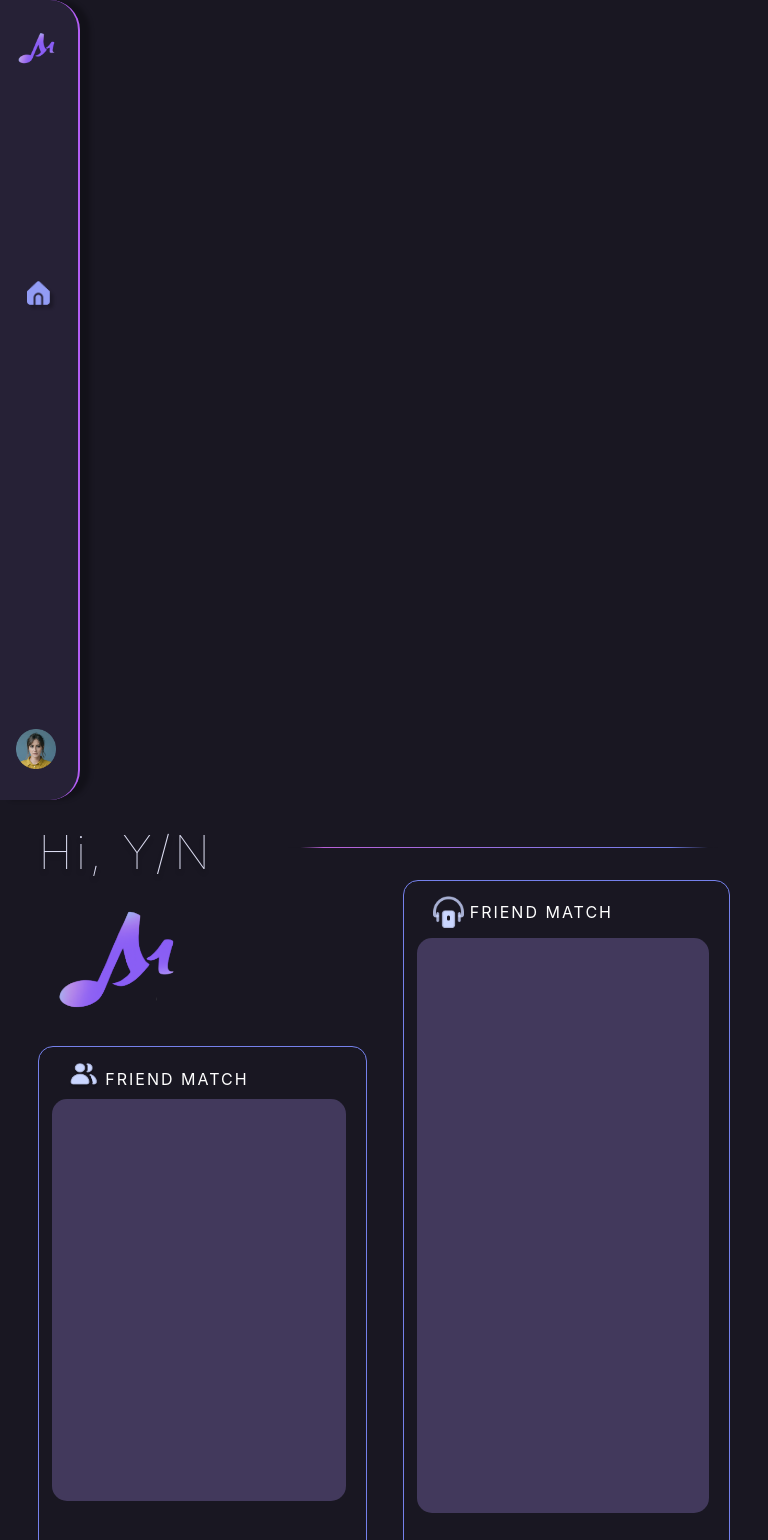
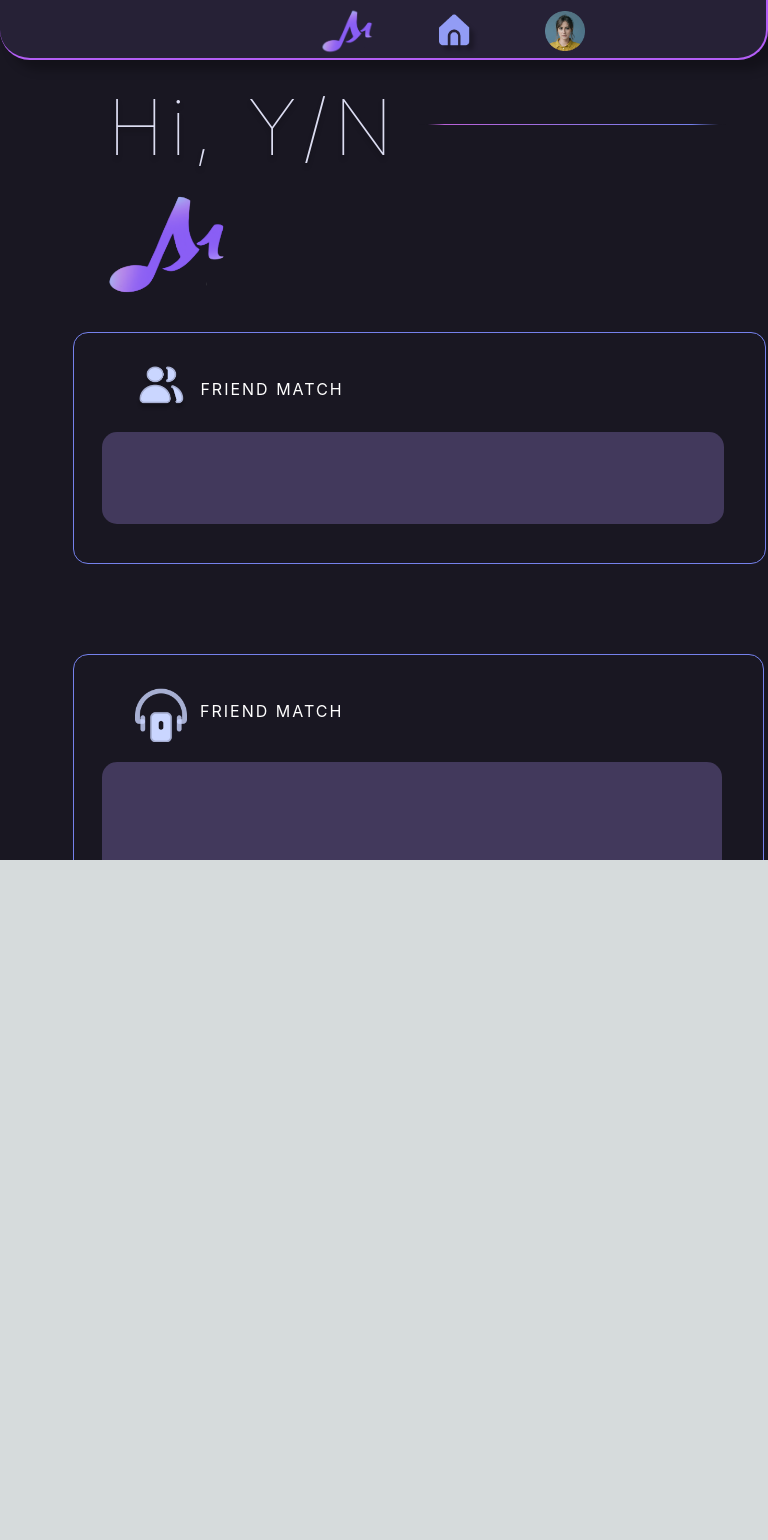
Before and after one commit to microlchen/ui, a Next.js app: page /dashboard in a window 768 px wide. Shown: the top 1540 px of the page. After the commit the page ends 860 px from the top, so only its background shows below. Built offline with nearby package versions, Linux system fonts and the light colour scheme.

Commit message:
dashboard mobile

```diff
--- a/src/pages/dashboard.jsx
+++ b/src/pages/dashboard.jsx
@@ -22,20 +22,18 @@ export default function Dashboard() {
     return (
         <div className={styles.dashboard}>
                 <div className={styles.menu}>
-                            <img className={styles.untitledartworkdash} style = {{marginTop:"40%"}} src={untitledArtwork} />
-                            <img className={styles.untitledartworkdash} style = {{marginTop:"10vh", marginLeft:"35%", width:"30px"}} src={home} />
-                            <img className={styles.untitledartworkdash} style = {{marginTop:"35vh", marginBottom:"40%"}} src={avatar} />
-                            {/* <img className={styles.untitledartworkdash}  src={home} /> */}
+                            <img className={styles.untitledartworkdash1} src={untitledArtwork} />
+                            <img className={styles.untitledartworkdash2} src={home} />
+                            <img className={styles.untitledartworkdash3} src={avatar} />
 
                 </div>
                 <div className={styles.dashboardbox}>
                     <div className={styles.innerbox}>
                     <div className={styles.landingdash}>Hi, Y/N</div>
-
                     <img className={styles.image} src={untitledArtwork} />
                         <div className={styles.halfsize} >
                             <div className={styles.title}>
-                            <img className={styles.functionicon} style={{width:"10%", height:"15%", alignContent:"center"}} src={friend} />
+                            <img className={styles.functionicon} src={friend} />
                             <div className={styles.friendmatch}>FRIEND MATCH</div>
                             </div>
                                 <div className={styles.innerfilebox}>
@@ -43,14 +41,14 @@ export default function Dashboard() {
                                 </div>
                         </div>
                     </div>
-                    <div className={styles.innerbox} style ={{marginRight:"5%", height:"100%"}}>
+                    <div className={styles.innerbox2}>
                     <img className={styles.vectordash} src={vector} />
                         <div className={styles.halfsize2} >
                             <div className={styles.title}>
-                            <img className={styles.functionicon} style={{width:"10%", height:"15%", alignContent:"center"}} src={vibepicker} />
+                            <img className={styles.functionicon} src={vibepicker} />
                             <div className={styles.friendmatch}>FRIEND MATCH</div>
                             </div>
-                                <div className={styles.innerfilebox} style = {{height: "82%", minHeight:"260px"}}>
+                                <div className={styles.innerfilebox2}>
 
                                 </div>
                         </div>
--- a/src/styles/Home.module.css
+++ b/src/styles/Home.module.css
@@ -1,134 +1,8 @@
-/*
-Landing
-*/
 .all{
   background-color: #191722;
   height: max-content;
 }
-.dashboard {
-  color: #c1c8ff;
-  width: 100%;
 
-  height:initial;
-  flex-direction: row;
-  /* justify-content: space-between; */
-  align-items: flex-start;
-  display: flex;
-  background-color: #191722;
-  color:white;
-  flex-grow: 1;
-  overflow: scroll;
-  @media only screen and (max-width: 896px) {
-      flex-direction: column;
-  }
-}
-.dashboard2 {
-  width:fit-content;
-  height:auto;
-
-}
-.menu{
-  height:100vh;
-  width: 80px;
-  min-width: 60px;
-  min-height: 400px;
-
-  background: #262136;
-  box-shadow: 10px 0px 4px rgba(0, 0, 0, 0.25);
-  border-radius: 0px 30px 30px 0px;
-  border-right: solid #B35EF5 2px;
-
-  justify-content: space-between;
-  align-items: flex-start;
-  display: flex;
-  /* align-content: center; */
-  /* justify-content: center; */
-  flex-direction: column;
-
-}
-
-.dashboardbox{
-  align-items: flex-start;
-  display: flex;
-  flex-direction: row;
-  width: 100%;
-  height: 100vh;
-  flex-grow: 1;
-}
-
-.untitledartworkdash {
-  width: 40px;
-  object-fit: cover;
-  background-position: center;
-  background-size: cover;
-  margin-bottom: 100%;
-
-  margin-left: 20%;
-
-  margin-right: 2%;
-
-
-}
-.image{
-  width:16vh;
-  height: 16vh;
-  object-fit: cover;
-  background-position: center;
-  background-size: cover;
-  margin-top: 15%;
-  margin-bottom: 10%;
-
-  margin-left: 4%;
-  margin-right: 2%;
-}
-.vectordash{
-  width:56vw;
-  object-fit: cover;
-  background-position: center;
-  justify-self: flex-end;
-  background-size: cover;
-  margin-top: 14.5%;
-
-  margin-left: -15vw;
-}
-.functionicon{
-  width: 100%;
-  height: 100%;
-  object-fit: cover;
-  background-position: center;
-  background-size: cover;
-  margin-top: 5%;
-
-  margin-left: 4%;
-  margin-right: 2%;
-}
-.title{
-  flex-direction: row;
-  display:flex;
-  margin-left: 5%;
-}
-.friendmatch{
-  font-family: Inter, sans-serif;
-  font-size: 1rem;
-  margin-top: 7%;
-  letter-spacing: 2px;
-}
-.innerbox{
-  display: flex;
-  justify-content: flex-start;
-  margin-left: 5%;
-  flex-direction: column;
-  width: 48%;
-  height:max-content;
-  flex-grow: 1;
-  height: 100%;
-  min-width: 300px;
-
-}
-.innerdash{
-  width: 20%;
-  height: 20%;
-}
 .landing {
   color: #c1c8ff;
   width: 100%;
@@ -145,60 +19,7 @@ Landing
   line-height: 14px;
   display: flex;
 }
-.landingdash {
-  margin-top: 15%;
-  font-family: Inter, sans-serif;
-  font-weight: 100;
-  font-size: 6vw;
-  line-height: 16%;
-  letter-spacing: 0.08em;
 
-  color:  rgba(233, 234, 255, 0.943);
-  text-shadow: 0px 4px 4px rgba(0, 0, 0, 0.25);
-
-}
-
-
-.halfsize {
-  box-sizing: content-box;
-
-  width: 100%;
-  /* height: 53vh; */
-  height: 100%;
-
-  min-height: 230px;
-
-  border: solid #7581EC 1px;
-  border-radius: 15px;
-  margin-bottom: 5%;
-
-
-}
-.halfsize2 {
-
-  width: 100%;
-  height: 100%;
-  min-height: 320px;
-
-  border: solid #7581EC 1px;
-  border-radius: 15px;
-  margin-right: 30%;
-  margin-bottom: 5%;
-  margin-top: 4vh;
-  flex-grow: 1;
-}
-.innerfilebox{
-  width: 90%;
-  height: 75%;
-  background-color: #42395c;
-  border-radius: 15px;
-  margin-left: 4%;
-  text-align: center;
-  text-justify: center;
-  margin-top: 3%;
-  /* flex-grow: 1; */
-  flex-direction: column;
-}
 .flexcontainer {
   width: 100%;
   flex-direction: row;
@@ -703,3 +524,464 @@ Landing
   margin-left: 0%;
 
 }
+
+/* laptop */
+@media (min-width: 768px) {
+ /*
+Landing
+*/
+
+.dashboard {
+  color: #c1c8ff;
+  width: 100%;
+
+  height:initial;
+  flex-direction: row;
+  /* justify-content: space-between; */
+  align-items: flex-start;
+  display: flex;
+  background-color: #191722;
+  color:white;
+  flex-grow: 1;
+  overflow: scroll;
+
+}
+
+.dashboard2 {
+  width:fit-content;
+  height:auto;
+
+}
+.menu{
+  height:100vh;
+  width: 80px;
+  min-width: 60px;
+  min-height: 400px;
+
+  background: #262136;
+  box-shadow: 10px 0px 4px rgba(0, 0, 0, 0.25);
+  border-radius: 0px 30px 30px 0px;
+  border-right: solid #B35EF5 2px;
+
+  justify-content: space-between;
+  align-items: flex-start;
+  display: flex;
+  /* align-content: center; */
+  /* justify-content: center; */
+  flex-direction: column;
+
+}
+
+.dashboardbox{
+  align-items: flex-start;
+  display: flex;
+  flex-direction: row;
+  width: 100%;
+  height: 100vh;
+  flex-grow: 1;
+}
+
+.untitledartworkdash1 {
+  width: 40px;
+  object-fit: cover;
+  background-position: center;
+  background-size: cover;
+  margin-bottom: 100%;
+  margin-top:40%;
+
+  margin-left: 20%;
+
+  margin-right: 2%;
+
+
+}
+.untitledartworkdash2 {
+  width: 40px;
+  object-fit: cover;
+  background-position: center;
+  background-size: cover;
+  margin-bottom: 100%;
+  margin-top:10vh,;
+  margin-left:30%;
+  width:30px;
+
+  margin-right: 2%;
+
+
+}
+.untitledartworkdash3 {
+  width: 40px;
+  object-fit: cover;
+  background-position: center;
+  background-size: cover;
+  margin-bottom: 100%;
+  margin-top:35vh;
+  margin-bottom:40%;
+
+  margin-left: 20%;
+
+  margin-right: 2%;
+
+
+}
+.image{
+  width:16vh;
+  height: 16vh;
+  object-fit: cover;
+  background-position: center;
+  background-size: cover;
+  margin-top: 15%;
+  margin-bottom: 10%;
+
+  margin-left: 4%;
+  margin-right: 2%;
+}
+.vectordash{
+  width:56vw;
+  object-fit: cover;
+  background-position: center;
+  justify-self: flex-end;
+  background-size: cover;
+  margin-top: 14.5%;
+
+  margin-left: -15vw;
+}
+.functionicon{
+  object-fit: cover;
+  background-position: center;
+  background-size: cover;
+  margin-top: 5%;
+
+  margin-left: 4%;
+  margin-right: 2%;
+  width:10%;
+  height:15%;
+  align-content:center;
+}
+.title{
+  flex-direction: row;
+  display:flex;
+  margin-left: 5%;
+}
+.friendmatch{
+  font-family: Inter, sans-serif;
+  font-size: 1rem;
+  margin-top: 7%;
+  letter-spacing: 2px;
+}
+.innerbox{
+  display: flex;
+  justify-content: flex-start;
+  margin-left: 5%;
+  flex-direction: column;
+  width: 48%;
+  height:max-content;
+  flex-grow: 1;
+  height: 100%;
+  min-width: 300px;
+
+}
+.innerbox2{
+  display: flex;
+  justify-content: flex-start;
+  margin-left: 5%;
+  flex-direction: column;
+  width: 48%;
+  height:max-content;
+  flex-grow: 1;
+  height: 100%;
+  min-width: 300px;
+  margin-right:5%;
+  height:100%
+
+}
+
+.innerdash{
+  width: 20%;
+  height: 20%;
+}
+
+.landingdash {
+  margin-top: 15%;
+  font-family: Inter, sans-serif;
+  font-weight: 100;
+  font-size: 6vw;
+  line-height: 16%;
+  letter-spacing: 0.08em;
+
+  color:  rgba(233, 234, 255, 0.943);
+  text-shadow: 0px 4px 4px rgba(0, 0, 0, 0.25);
+
+}
+
+
+.halfsize {
+  box-sizing: content-box;
+
+  width: 100%;
+  /* height: 53vh; */
+  height: 100%;
+
+  min-height: 230px;
+
+  border: solid #7581EC 1px;
+  border-radius: 15px;
+  margin-bottom: 5%;
+
+
+}
+.halfsize2 {
+
+  width: 100%;
+  height: 100%;
+  min-height: 320px;
+
+  border: solid #7581EC 1px;
+  border-radius: 15px;
+  margin-right: 30%;
+  margin-bottom: 5%;
+  margin-top: 4vh;
+  flex-grow: 1;
+}
+.innerfilebox{
+  width: 90%;
+  height: 75%;
+  background-color: #42395c;
+  border-radius: 15px;
+  margin-left: 4%;
+  text-align: center;
+  text-justify: center;
+  margin-top: 3%;
+  /* flex-grow: 1; */
+  flex-direction: column;
+}
+.innerfilebox2{
+  width: 90%;
+  height: 75%;
+  background-color: #42395c;
+  border-radius: 15px;
+  margin-left: 4%;
+  text-align: center;
+  text-justify: center;
+  margin-top: 3%;
+  /* flex-grow: 1; */
+  flex-direction: column;
+  height: 82%;
+  min-height:260px
+}
+
+}
+
+/* mobile */
+@media (max-width: 768px) {
+  /*
+Landing
+*/
+
+.dashboard {
+  color: #c1c8ff;
+  width: 100%;
+
+  height:initial;
+  flex-direction: column;
+  /* justify-content: space-between; */
+  align-items: flex-start;
+  display: flex;
+  background-color: #191722;
+  color:white;
+  flex-grow: 1;
+
+}
+
+.menu{
+  width:100vw;
+  height: 60px;
+  min-height: 60px;
+
+  background: #262136;
+  box-shadow: 10px 10px 10px rgba(0, 0, 0, 0.25);
+  border-radius: 0px 0px 30px 30px;
+  border-bottom: solid #B35EF5 2px;
+
+  justify-content: space-evenly;
+  align-items: flex-start;
+  display: flex;
+  flex-direction: row;
+
+}
+
+.dashboardbox{
+  align-items: flex-start;
+  display: flex;
+  flex-direction: column;
+
+  width: 90%;
+  height: 100vh;
+  flex-grow: 1;
+  margin-left: 5%;
+  margin-right: 3%;
+
+}
+
+.untitledartworkdash1 {
+  width: 55px;
+  object-fit: cover;
+  background-position: center;
+  background-size: cover;
+  margin-top: 1%;
+}
+
+.untitledartworkdash2 {
+  width: 40px;
+  object-fit: cover;
+  background-position: center;
+  background-size: cover;
+  margin-top: 1.8%;
+  margin-left: -15%;
+
+
+}
+.untitledartworkdash3 {
+  width: 40px;
+  object-fit: cover;
+  background-position: center;
+  background-size: cover;
+  margin-top: 1.5%;
+  margin-left: -15%;
+}
+
+.image{
+  width:16vh;
+  height: 16vh;
+  object-fit: cover;
+  background-position: center;
+  background-size: cover;
+  margin-top: 8%;
+  margin-bottom: 5%;
+
+  margin-left: 4%;
+  margin-right: 2%;
+}
+
+.vectordash{
+  width:40vw;
+  height:1px;
+  object-fit: cover;
+  background-position: center;
+  justify-self: flex-end;
+  background-size: cover;
+  margin-top: -27vh;
+  margin-bottom: 72%;
+  margin-left: 45vw;
+}
+
+.functionicon{
+  width:8%;
+  height:8%;
+  align-content:center;
+  object-fit: cover;
+  background-position: center;
+  background-size: cover;
+  margin-top: 5%;
+
+  margin-left: 4%;
+  margin-right: 2%;
+}
+
+.title{
+  flex-direction: row;
+  display:flex;
+  margin-left: 5%;
+}
+
+.friendmatch{
+  font-family: Inter, sans-serif;
+  font-size: 1rem;
+  margin-top: 7%;
+  letter-spacing: 2px;
+}
+
+.innerbox{
+  display: flex;
+  justify-content: flex-start;
+  flex-direction: column;
+  width: 100%;
+  flex-grow: 1;
+  height: 10%;
+
+}
+.innerbox2{
+  display: flex;
+  justify-content: flex-start;
+  flex-direction: column;
+  width: 100%;
+  flex-grow: 1;
+  height: 40%;
+
+}
+
+.landingdash {
+  margin-top: 9%;
+  margin-left: 5%;
+  font-family: Inter, sans-serif;
+  font-weight: 100;
+  font-size: 10vw;
+  line-height: 16%;
+
+  letter-spacing: 0.08em;
+
+  color:  rgba(233, 234, 255, 0.943);
+  text-shadow: 0px 4px 4px rgba(0, 0, 0, 0.25);
+
+}
+
+.halfsize {
+  box-sizing: content-box;
+
+  width: 100%;
+  height: 30vh;
+
+  border: solid #7581EC 1px;
+  border-radius: 15px;
+  margin-bottom: 2%;
+
+}
+.halfsize2 {
+
+  width: 100%;
+  height: 60vh;
+
+  border: solid #7581EC 1px;
+  border-radius: 15px;
+  margin-right: 30%;
+  margin-bottom: 5%;
+  flex-grow: 1;
+}
+.innerfilebox{
+  width: 90%;
+  height: 40%;
+  background-color: #42395c;
+  border-radius: 15px;
+  margin-left: 4%;
+  text-align: center;
+  text-justify: center;
+  margin-top: 3%;
+  margin-bottom: 5%;
+
+  /* flex-grow: 1; */
+  flex-direction: column;
+}
+
+.innerfilebox2{
+  width: 90%;
+  height: 60%;
+  background-color: #42395c;
+  border-radius: 15px;
+  margin-left: 4%;
+  text-align: center;
+  text-justify: center;
+  margin-top: 3%;
+  /* flex-grow: 1; */
+  flex-direction: column;
+}
+}
```
